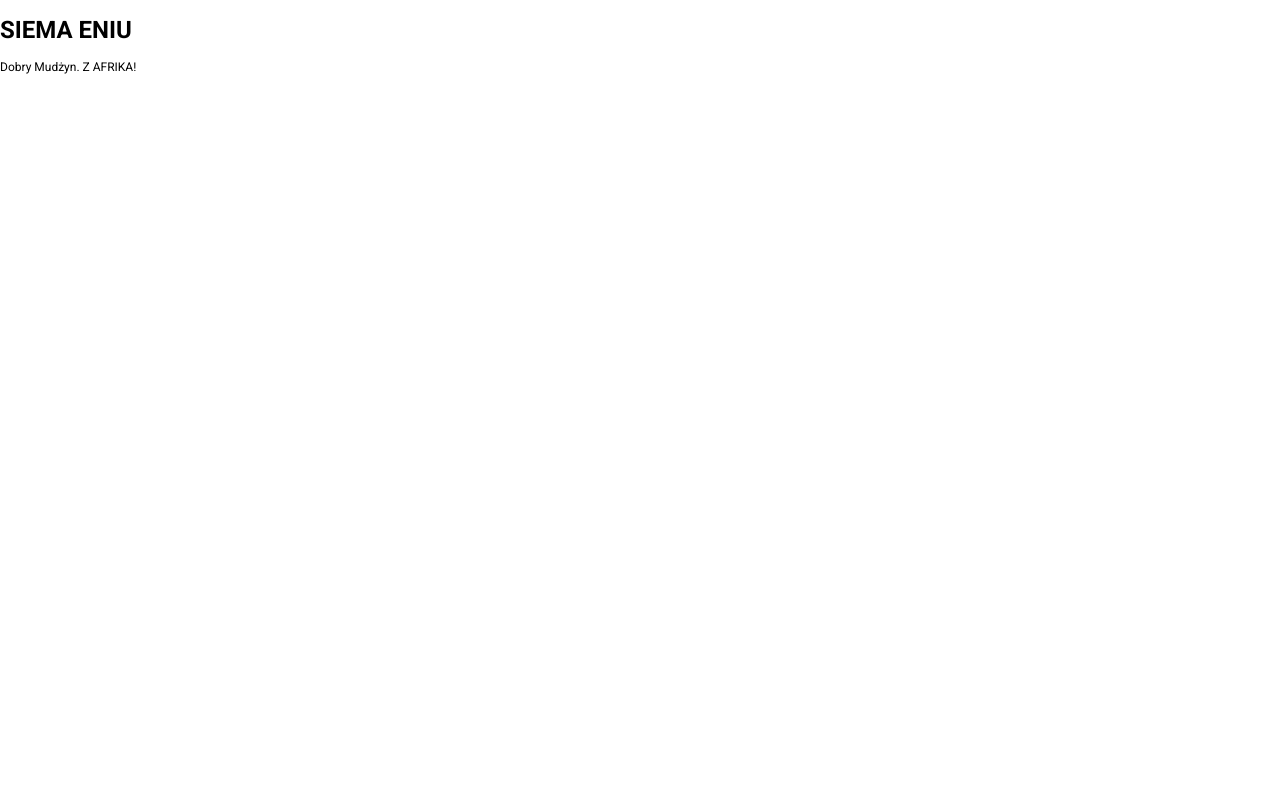
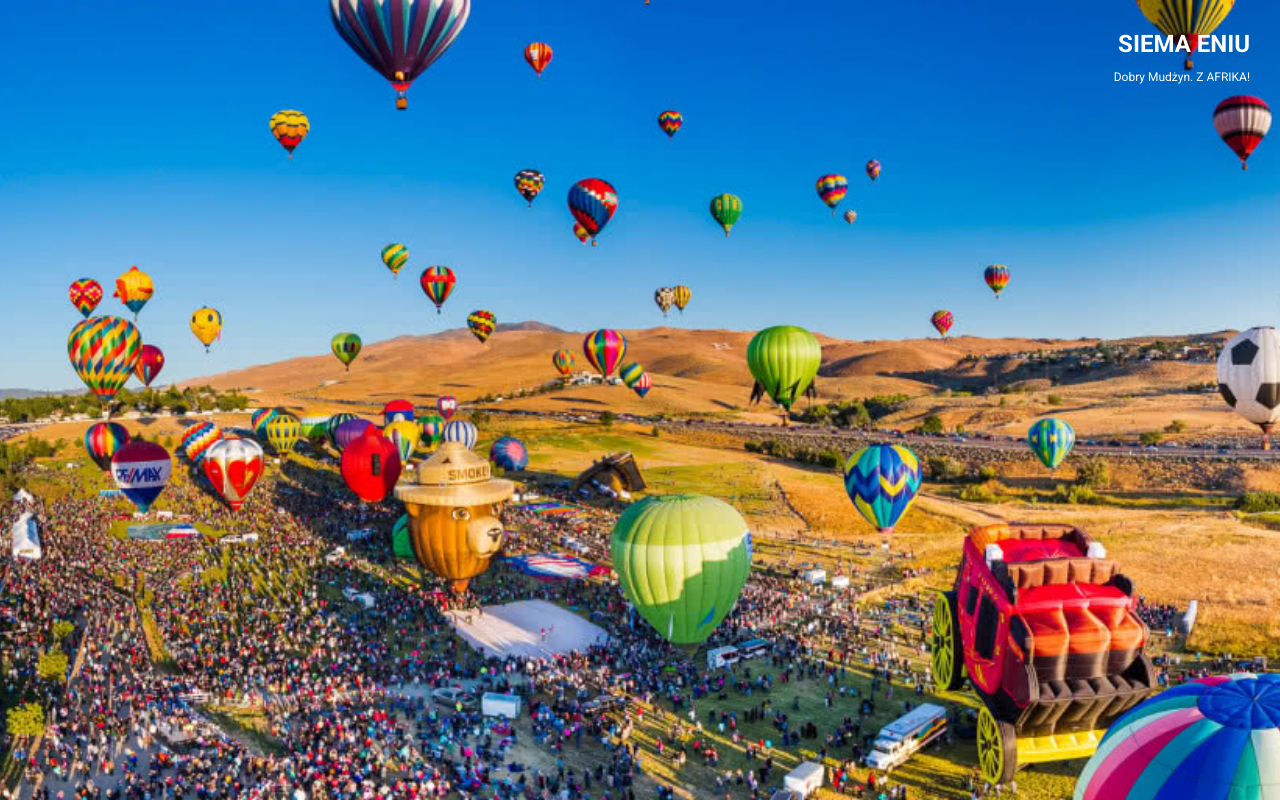
Before and after one commit to angahmsnk/reimagined-fortnight, a plain HTML site: page index.html in a window 1280 px wide. Drawn offline with Linux system fonts and the light colour scheme.

Commit message:
style for background

```diff
--- a/style.css
+++ b/style.css
@@ -10,6 +10,21 @@ body {
     font-size: 12px;
 }
 
-.header {
-    font-size: 3rem;
+header {
+    margin: 0;
+    padding: 30px;
+    width: 100%;
+    height: 100dvh;
+    background: url(baloons.jpg) no-repeat center;
+    background-size: cover;
+    display: flex;
+    justify-content: flex-start;
+    align-items: end;
+    flex-direction: column;
+    color: white;
 }
+
+h1 {
+    margin: 0;
+    padding: 0;
+}
```
